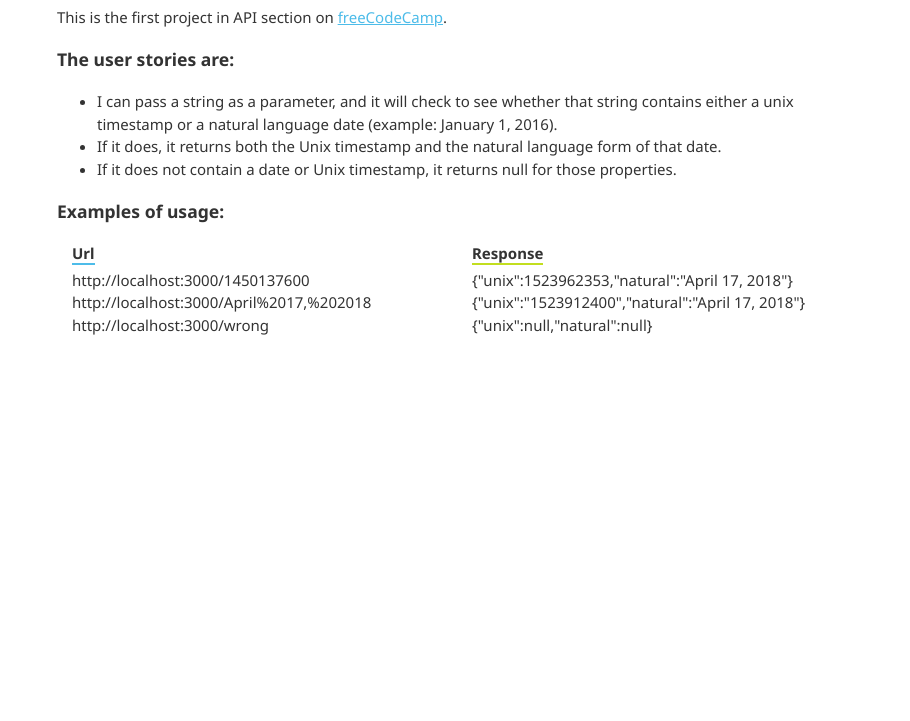
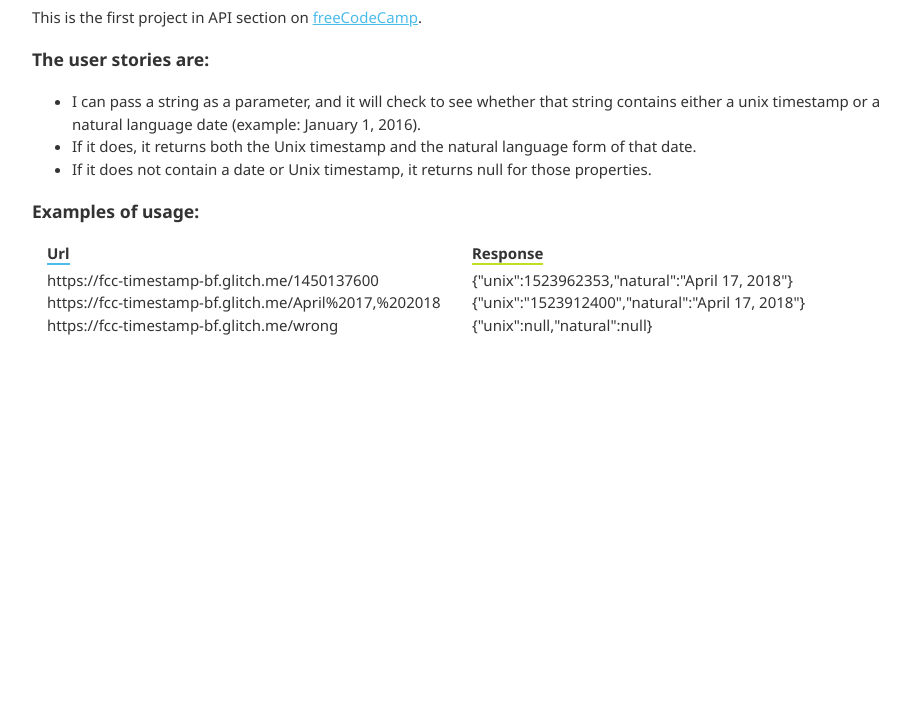
Before and after one commit to Beaglefoot/fcc-timestamp-microservice, a website: page public/index.html in a window 1280 px wide. Shown: the part 79-800 px from the top of the page, without its empty margins (183-1093 px from the left). Drawn offline with Linux system fonts and the light colour scheme.

Commit message:
Small changes for glitch.me

```diff
--- a/package.json
+++ b/package.json
@@ -3,6 +3,9 @@
   "version": "1.0.0",
   "main": "index.js",
   "license": "MIT",
+  "scripts": {
+    "start": "node index.js"
+  },
   "devDependencies": {
     "prettier": "^1.12.0"
   },
--- a/public/index.html
+++ b/public/index.html
@@ -26,17 +26,17 @@
       </div>
 
       <div class="example">
-        <div class="input">http://localhost:3000/1450137600</div>
+        <div class="input">https://fcc-timestamp-bf.glitch.me/1450137600</div>
         <div class="output">{"unix":1523962353,"natural":"April 17, 2018"}</div>
       </div>
 
       <div class="example">
-        <div class="input">http://localhost:3000/April%2017,%202018</div>
+        <div class="input">https://fcc-timestamp-bf.glitch.me/April%2017,%202018</div>
         <div class="output">{"unix":"1523912400","natural":"April 17, 2018"}</div>
       </div>
 
       <div class="example">
-        <div class="input">http://localhost:3000/wrong</div>
+        <div class="input">https://fcc-timestamp-bf.glitch.me/wrong</div>
         <div class="output">{"unix":null,"natural":null}</div>
       </div>
     </div>
--- a/public/style.css
+++ b/public/style.css
@@ -4,7 +4,7 @@ body {
 }
 
 .container {
-  max-width: 800px;
+  max-width: 850px;
   margin: 0 auto;
   color: #333;
   line-height: 1.5;
```
Also changed, not shown: 1 other file.
